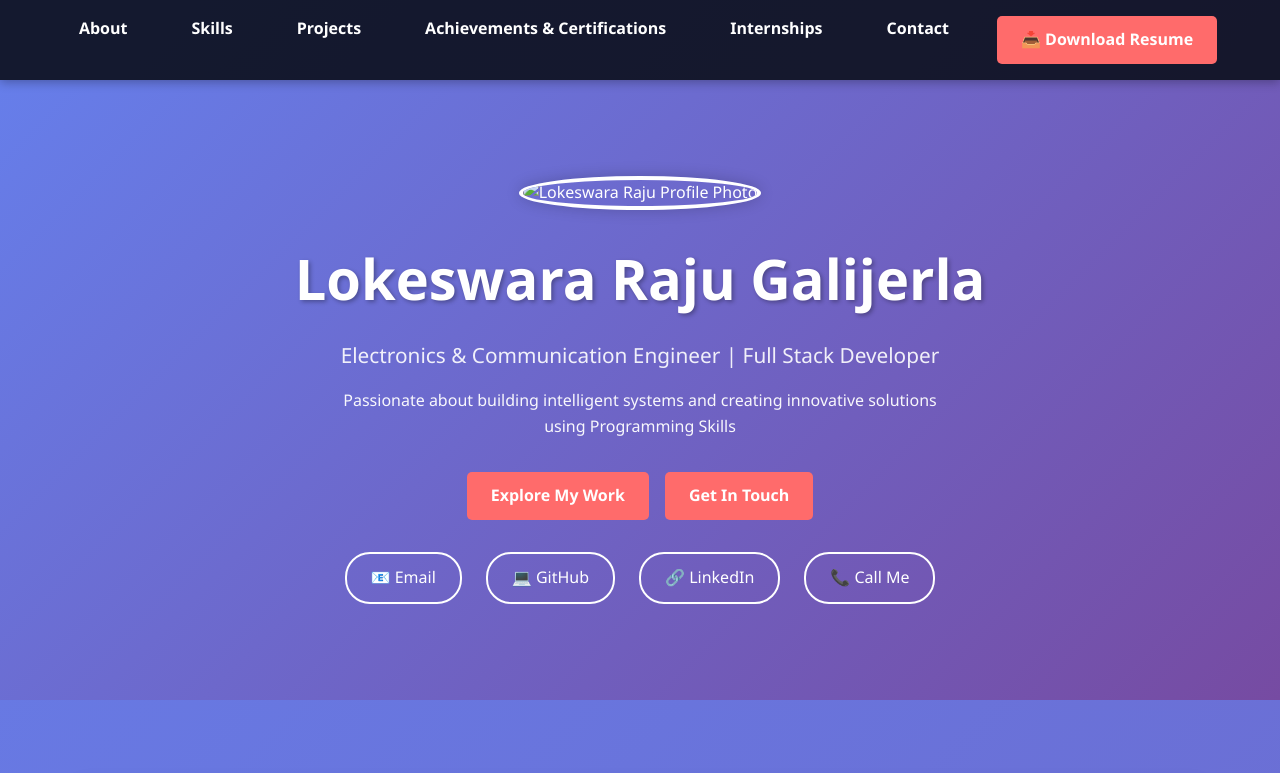
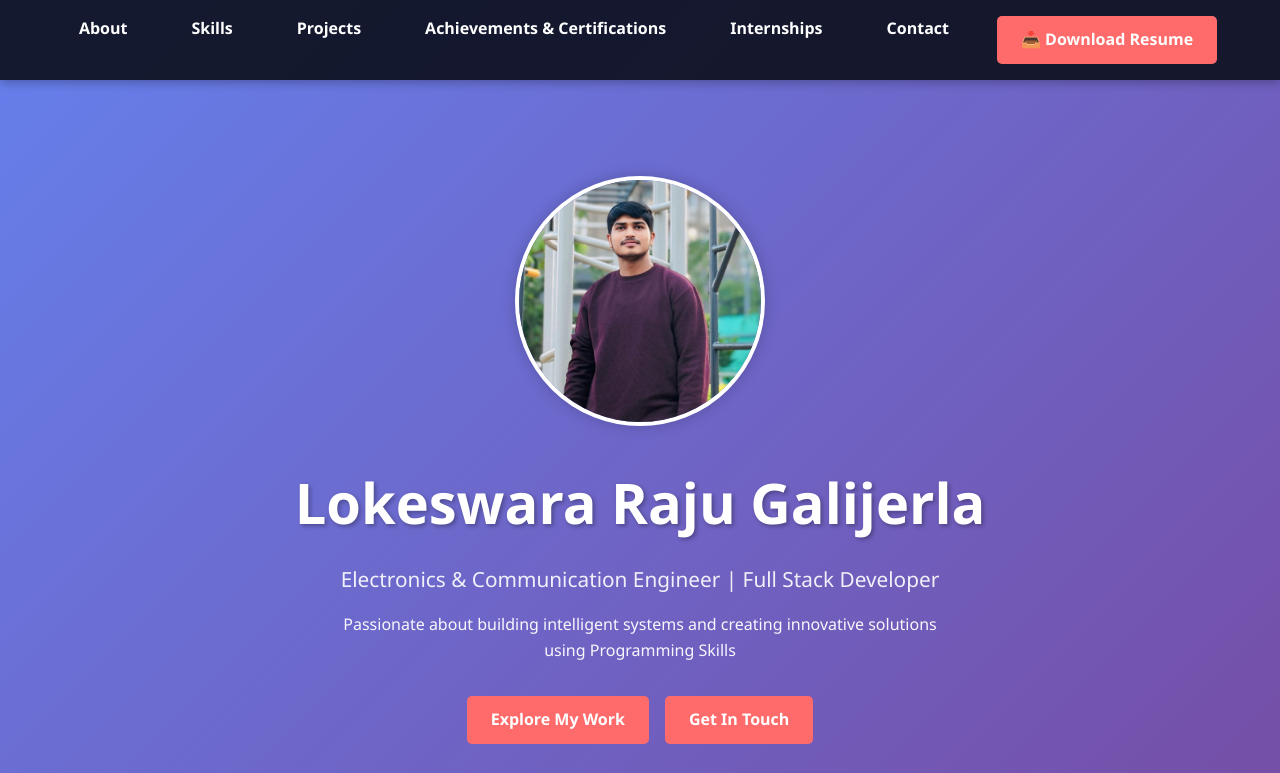
Before and after one commit to Lokeswar1767/portfolio, a plain HTML site: page index.html in a window 1280 px wide. Shown: the top 773 px of the page. Drawn offline with Linux system fonts and the light colour scheme.

Commit message:
Update index.html

```diff
--- a/index.html
+++ b/index.html
@@ -501,7 +501,7 @@
 
     <!-- Hero Section -->
     <div class="hero">
-        <img src="./assets/LOKESH PIC.jpg" alt="Lokeswara Raju Profile Photo" class="profile-photo">
+        <img src="LOKESH PIC.jpg" alt="Lokeswara Raju Profile Photo" class="profile-photo">
         <h1>Lokeswara Raju Galijerla</h1>
         <p class="title">Electronics & Communication Engineer | Full Stack Developer</p>
         <p>Passionate about building intelligent systems and creating innovative solutions using Programming Skills</p>
@@ -862,4 +862,5 @@ ${message}`)}`;
     </script>
 
 </body>
+
 </html>
```
